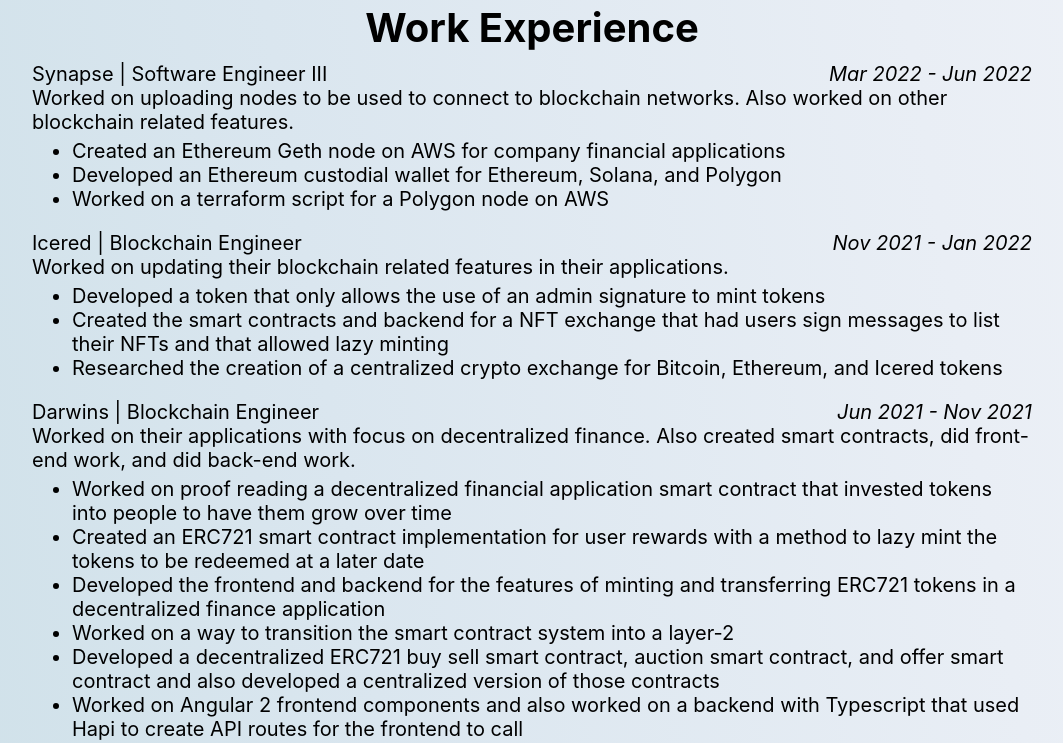
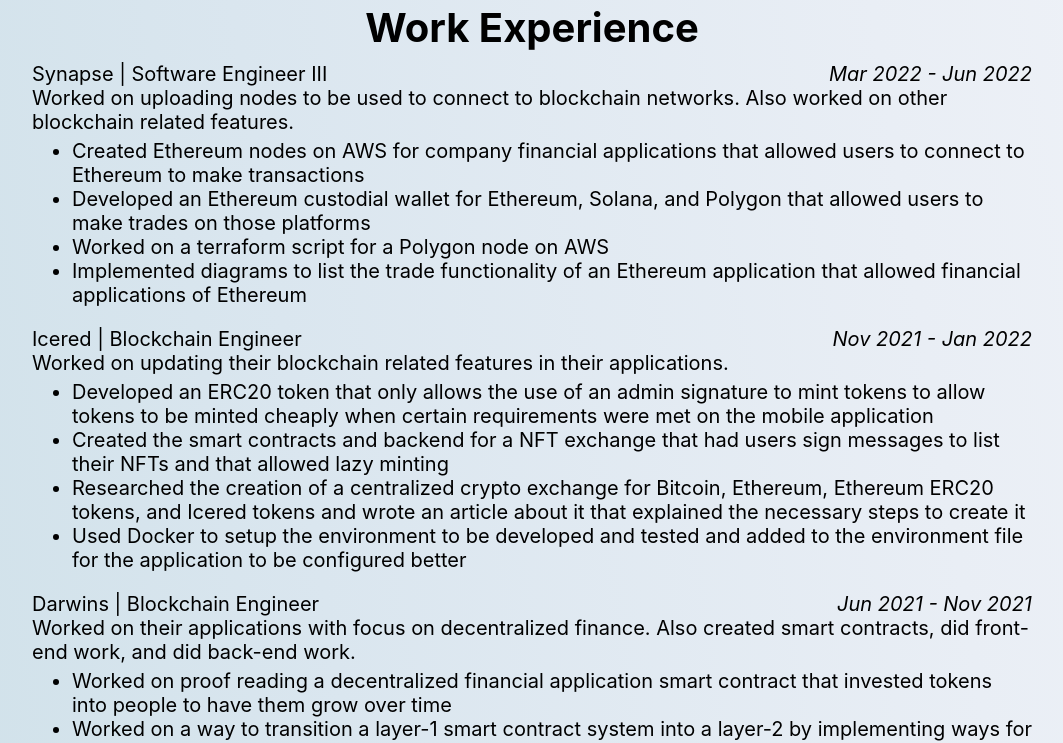
Before and after one commit to zhiwenh/personal-website, a React (Create React App) app in the folder client/: page / in a window 1280 px wide. Shown: the part 6300-7043 px from the top of the page, without its empty margins (108-1171 px from the left). Built offline with nearby package versions, Linux system fonts and the light colour scheme.

Commit message:
Edited descriptions for jobs and changed cv

```diff
--- a/client/src/App.js
+++ b/client/src/App.js
@@ -299,9 +299,10 @@ function App() {
             companyDescription="Worked on uploading nodes to be used to connect
             to blockchain networks. Also worked on other blockchain related features."
             jobAccomplishments={[
-              'Created an Ethereum Geth node on AWS for company financial applications',
-              'Developed an Ethereum custodial wallet for Ethereum, Solana, and Polygon',
-              'Worked on a terraform script for a Polygon node on AWS'
+              'Created Ethereum nodes on AWS for company financial applications that allowed users to connect to Ethereum to make transactions',
+              'Developed an Ethereum custodial wallet for Ethereum, Solana, and Polygon that allowed users to make trades on those platforms',
+              'Worked on a terraform script for a Polygon node on AWS',
+              'Implemented diagrams to list the trade functionality of an Ethereum application that allowed financial applications of Ethereum'
             ]}
           />
           <WorkExperience
@@ -310,9 +311,10 @@ function App() {
             companyDescription="Worked on updating their blockchain related features
             in their applications."
             jobAccomplishments={[
-              'Developed a token that only allows the use of an admin signature to mint tokens',
+              'Developed an ERC20 token that only allows the use of an admin signature to mint tokens to allow tokens to be minted cheaply when certain requirements were met on the mobile application',
               'Created the smart contracts and backend for a NFT exchange that had users sign messages to list their NFTs and that allowed lazy minting',
-              'Researched the creation of a centralized crypto exchange for Bitcoin, Ethereum, and Icered tokens'
+              'Researched the creation of a centralized crypto exchange for Bitcoin, Ethereum, Ethereum ERC20 tokens, and Icered tokens and wrote an article about it that explained the necessary steps to create it',
+              'Used Docker to setup the environment to be developed and tested and added to the environment file for the application to be configured better'
             ]}
           />
           <WorkExperience
@@ -322,12 +324,11 @@ function App() {
             finance. Also created smart contracts, did front-end work, and did back-end work."
             jobAccomplishments={[
               'Worked on proof reading a decentralized financial application smart contract that invested tokens into people to have them grow over time',
-              'Created an ERC721 smart contract implementation for user rewards with a method to lazy mint the tokens to be redeemed at a later date',
-              'Developed the frontend and backend for the features of minting and transferring ERC721 tokens in a decentralized finance application',
-              'Worked on a way to transition the smart contract system into a layer-2',
+              'Worked on a way to transition a layer-1 smart contract system into a layer-2 by implementing ways for the the main smart contract to send batch transactions to the layer-2',
+              'Developed the front-end and back-end for the features of minting and transferring ERC721 tokens in a decentralized finance application',
               'Developed a decentralized ERC721 buy sell smart contract, auction smart contract, and offer smart contract and also developed a centralized version of those contracts',
               'Worked on Angular 2 frontend components and also worked on a backend with Typescript that used Hapi to create API routes for the frontend to call',
-              'Created a generative NFT smart contract using the ERC721 implementation that has 7000 unique NFT images'
+              'Created the smart contract for a generative art NFT collection with 7000 unique images with images currently sold on Opensea today. The generative NFT collection is all Cultiez and the website can be viewed at cultiez.com'
             ]}
           />
           <WorkExperience
@@ -335,9 +336,11 @@ function App() {
             datesWorked="May 2018 - Aug 2018"
             companyDescription="Worked on a decentralized trading platform."
             jobAccomplishments={[
+              'Researched the 0x Protocol to create a decentralized exchange',
               'Helped with a cryptocurrency exchange using Node.js that traded Bitcoin, Ethereum, and Halo',
               'Created unit and integration tests using Mocha Chai for all the methods and functions in a cryptocurrency exchange',
-              'Performed application updates with an Agile and Scrum methodology for fast software iterations'
+              'Performed application updates with an Agile and Scrum methodology for fast software iterations',
+              'Worked on their blockchain and made small improvements to it and also researched more of how it should operate for it be perform faster'
             ]}
           />
           <WorkExperience
```
Also changed, not shown: 1 other file (tests, documents, lock files or other folders).
